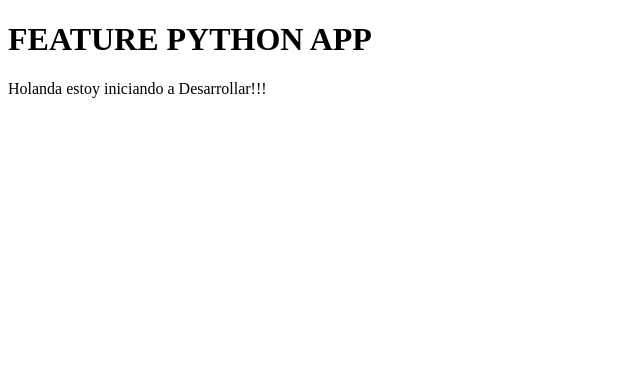
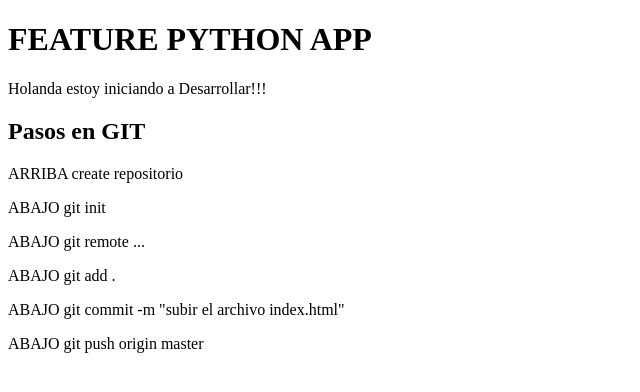
Before and after one commit to JorgeRodriguezOliva/MY-APP, a plain HTML site: page index.html in a window 1280 px wide. Shown: the whole page, without its empty margins (0-640 px from the left). Drawn offline with Linux system fonts and the light colour scheme.

Commit message:
subir el archivo index.html

```diff
--- a/index.html
+++ b/index.html
@@ -8,5 +8,14 @@
 <body>
     <h1>FEATURE PYTHON APP</h1>
     <P>Holanda estoy iniciando a Desarrollar!!!</P>
+    <div>
+        <h2>Pasos en GIT</h2>
+        <p>ARRIBA create repositorio</p>
+        <p>ABAJO git init</p>
+        <p>ABAJO git remote ...</p>
+        <p>ABAJO git add .</p>
+        <p>ABAJO git commit -m "subir el archivo index.html"</p>
+        <p>ABAJO git push origin master</p>
+    </div>
 </body>
 </html>
```
Also changed, not shown: 1 other file.
